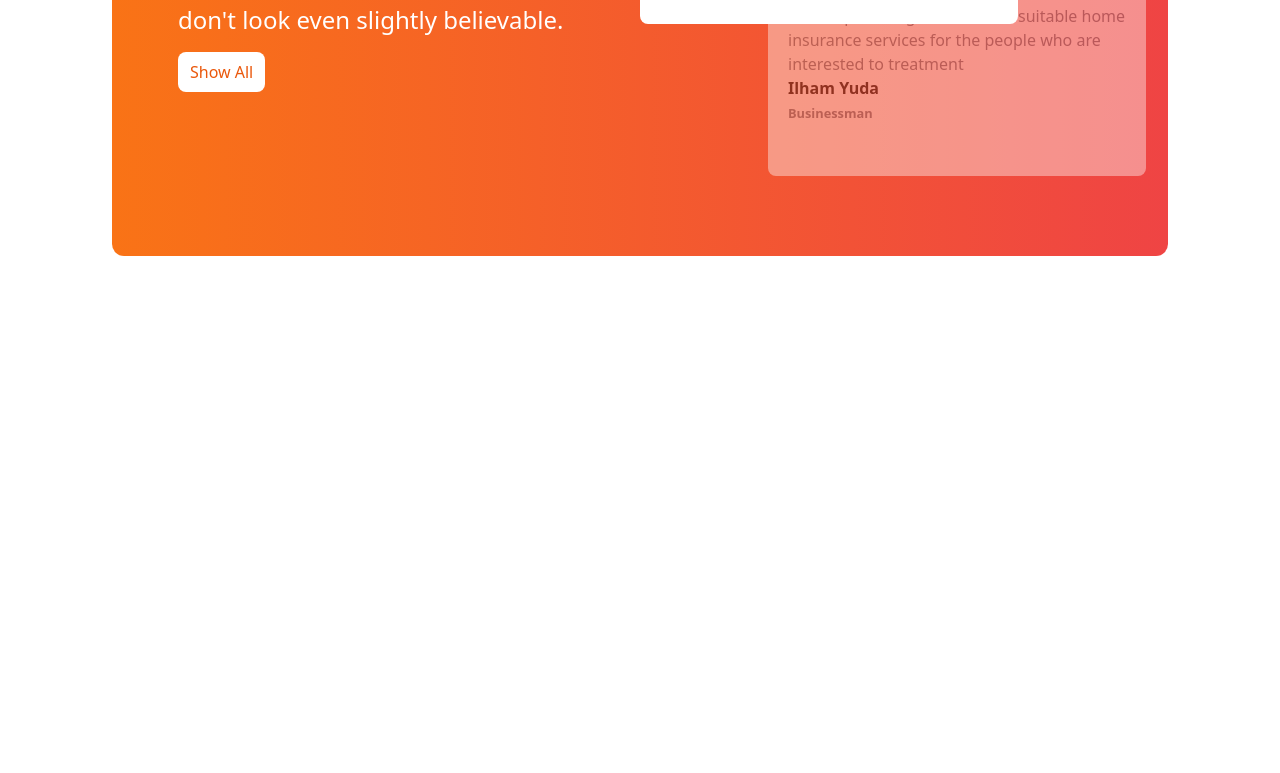
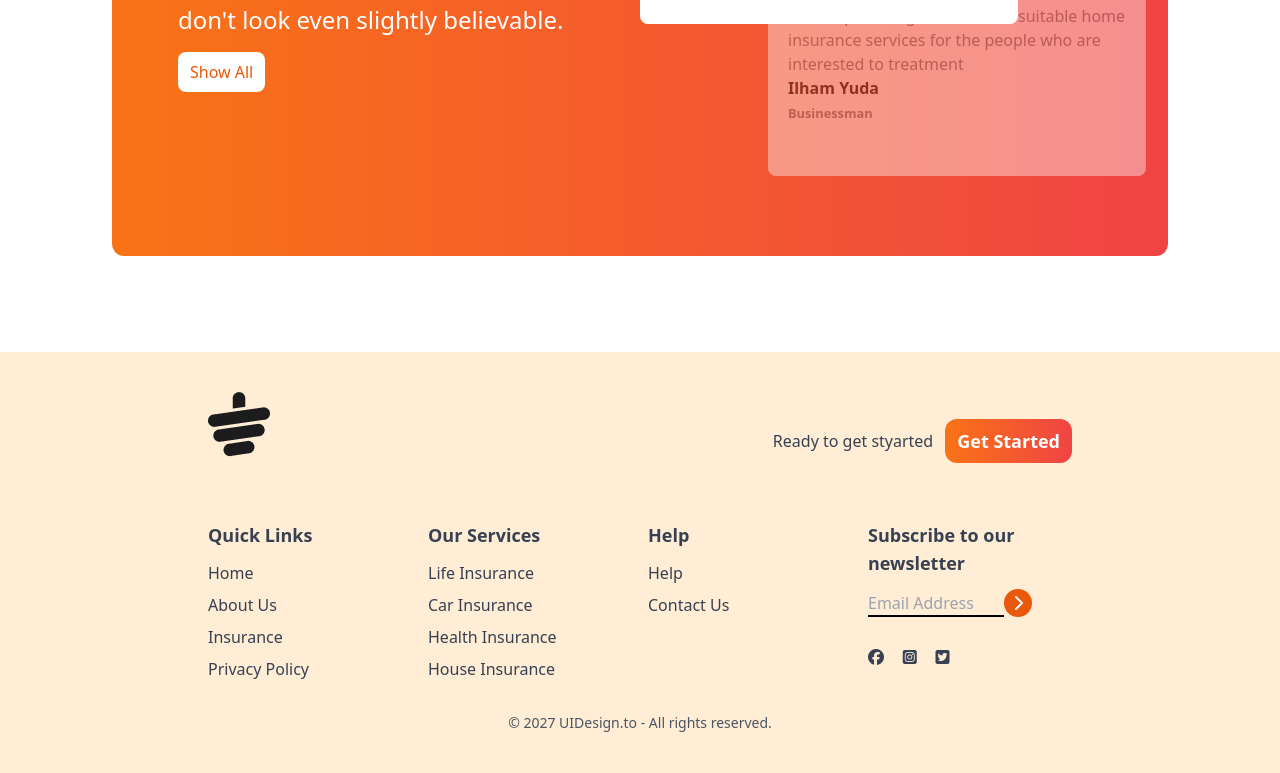
Before and after one commit to Showrav108/Tea-House-using-tailwind, a plain HTML site: page index.html in a window 1280 px wide. Shown: the part 2036-2809 px from the top of the page. Before the commit the page ends 2388 px from the top, so only its background shows below. Drawn offline with nearby package versions, Linux system fonts and the light colour scheme.

Commit message:
footer added

```diff
--- a/index.html
+++ b/index.html
@@ -172,6 +172,64 @@
             </div>
            </section>
     </main>
+    <!-- Footer section -->
+     <footer class="bg-orange-100 text-gray-700 py-10 px-4 md:px-16">
+        <div class="w-9/12 mx-auto">
+            <div class="mb-8 flex justify-between">
+                <img class="mb-8" src="Assets/images/cup.png" alt="">
+                <div class="flex items-center gap-3">
+                    <h4> Ready to get styarted</h4>
+                    <button class="text-lg font-bold px-3 py-2 bg-gradient-to-r from-orange-500
+                     to-red-500 hover:bg-yellow-300  rounded-xl text-white">Get Started</button>
+                </div>
+            </div>
+            <div class="grid grid-cols-1 md:grid-cols-2 lg:grid-cols-4 gap-4">
+                <div>
+                    <h3 class="font-semibold text-lg mb-3">Quick Links</h3>
+                    <ul class="space-y-2">
+                        <li><a class="hover:bg-orange-600" href="">Home</a></li>
+                        <li><a class="hover:bg-orange-600" href="">About Us</a></li>
+                        <li><a class="hover:bg-orange-600" href="">Insurance</a></li>
+                        <li><a class="hover:bg-orange-600" href="">Privacy Policy</a></li>
+                    </ul>
+                </div>
+                <div>
+                    <h3 class="font-semibold text-lg mb-3">Our Services</h3>
+                    <ul class="space-y-2">
+                        <li><a class="hover:bg-orange-600" href="">Life Insurance</a></li>
+                        <li><a class="hover:bg-orange-600" href="">Car Insurance</a></li>
+                        <li><a class="hover:bg-orange-600" href="">Health Insurance</a></li>
+                        <li><a class="hover:bg-orange-600" href="">House Insurance</a></li>
+                    </ul>
+                </div>
+                <div>
+                    <h3 class="font-semibold text-lg mb-3">Help</h3>
+                    <ul class="space-y-2">
+                        <li><a class="hover:bg-orange-600" href="">Help</a></li>
+                        <li><a class="hover:bg-orange-600" href="">Contact Us</a></li>
+                    </ul>
+                </div>
+                <div>
+                    <h3 class="font-semibold text-lg mb-3">Subscribe to our newsletter</h3>
+                    <div class="flex flex-col space-y-2">
+                        <div>
+                            <input placeholder="Email Address" type="text" class="bg-transparent border-b-2
+                            w-4/6 border-black"><i class=" fa-solid fa-chevron-right w-7 h-7 bg-orange-600 inline-flex rounded-full
+                            justify-center items-center text-white"></i>
+                            <div class="flex justify-between w-2/5 mb-2 mt-8">
+                                <i class="fa-brands fa-facebook"></i>
+                                <i class="fa-brands fa-square-instagram"></i>
+                                <i class="fa-brands fa-square-twitter"></i>
+                            </div>
+                        </div>
+                    </div>
+                </div>
+            </div>
+            <div class="text-center pt-4 mt-4">
+                <p class="text-sm text-gray-600">© 2027 UIDesign.to - All rights reserved.</p>
+            </div>
+        </div>
+     </footer>
 
 </body>
 </html>
```
